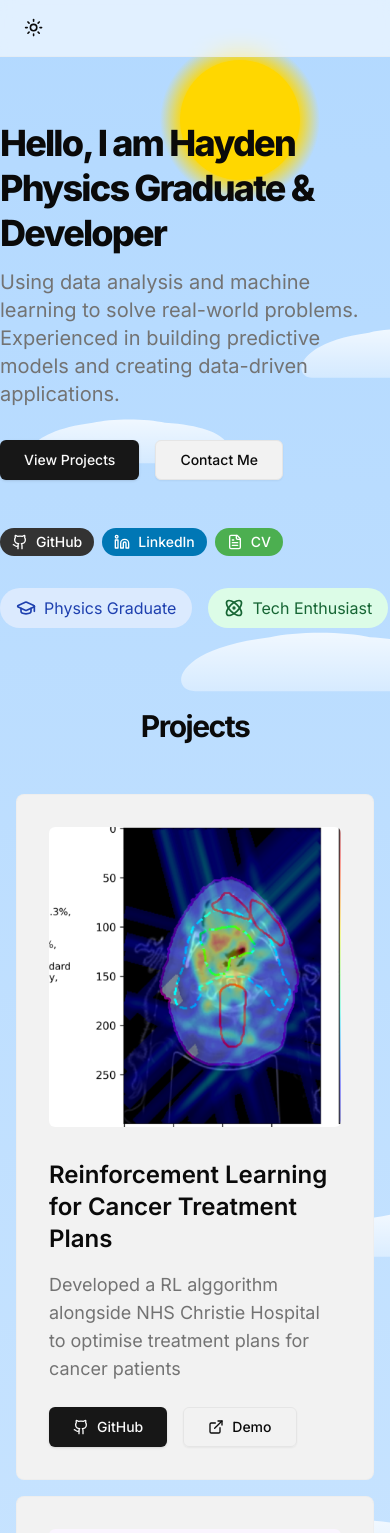
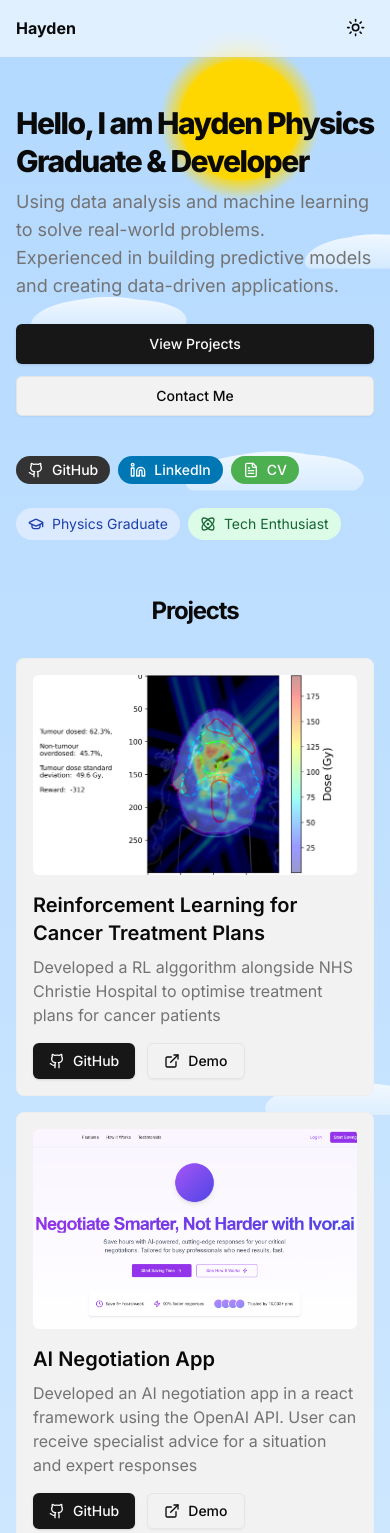
Before and after one commit to haydentbs/portfolio-website-3, a Next.js app: page / in a window 390 px wide. Shown: the top 1533 px of the page. Built offline with nearby package versions, Linux system fonts and the light colour scheme.

Commit message:
mobile optimisation

```diff
--- a/app/layout.tsx
+++ b/app/layout.tsx
@@ -17,6 +17,9 @@ export default function RootLayout({
 }) {
   return (
     <html lang="en" suppressHydrationWarning>
+      <head>
+        <meta name="viewport" content="width=device-width, initial-scale=1.0" />
+      </head>
       <body className={inter.className}>
         <ThemeProvider>
           {children}
--- a/components/background.tsx
+++ b/components/background.tsx
@@ -63,8 +63,11 @@ export default function Background() {
       if (!ctx || !canvas) return
       ctx.clearRect(0, 0, canvas.width, canvas.height)
 
+      // Adjust number of stars based on screen width
+      const starCount = window.innerWidth < 768 ? 40 : 100
+
       // Draw stars
-      const stars = Array.from({ length: 100 }, () => ({
+      const stars = Array.from({ length: starCount }, () => ({
         x: Math.random() * canvas.width,
         y: Math.random() * canvas.height,
         radius: Math.random() * 1.5
@@ -108,26 +111,28 @@ export default function Background() {
       ctx.arc(canvas.width - 150, 120, 60, 0, Math.PI * 2)
       ctx.fill()
 
-      // More clouds with varied sizes and positions
-      const clouds = [
-        // Top layer clouds
+      // Adjust number of clouds based on screen width
+      const isMobile = window.innerWidth < 768
+      const clouds = isMobile ? [
+        // Fewer clouds for mobile
+        { x: canvas.width * 0.1, y: window.innerHeight * 0.1, width: 140, height: 35 },
+        { x: canvas.width * 0.5, y: window.innerHeight * 0.15, width: 160, height: 40 },
+        { x: canvas.width * 0.8, y: window.innerHeight * 0.08, width: 130, height: 35 },
+        { x: canvas.width * 0.2, y: window.innerHeight * 0.3, width: 150, height: 40 },
+        { x: canvas.width * 0.7, y: window.innerHeight * 0.35, width: 140, height: 35 }
+      ] : [
+        // Original cloud configuration for desktop
         { x: canvas.width * 0.1, y: window.innerHeight * 0.1, width: 180, height: 45 },
         { x: canvas.width * 0.5, y: window.innerHeight * 0.15, width: 250, height: 60 },
         { x: canvas.width * 0.8, y: window.innerHeight * 0.08, width: 190, height: 50 },
-
-        // Middle layer clouds (further down)
         { x: canvas.width * 0.2, y: window.innerHeight * 0.3, width: 220, height: 50 },
         { x: canvas.width * 0.6, y: window.innerHeight * 0.35, width: 200, height: 55 },
         { x: canvas.width * 0.85, y: window.innerHeight * 0.28, width: 170, height: 45 },
-
-        // Lower layer clouds
         { x: canvas.width * 0.15, y: window.innerHeight * 0.5, width: 180, height: 45 },
         { x: canvas.width * 0.45, y: window.innerHeight * 0.45, width: 220, height: 55 },
         { x: canvas.width * 0.75, y: window.innerHeight * 0.55, width: 190, height: 50 },
-
-        // Additional lower clouds
         { x: canvas.width * 0.3, y: window.innerHeight * 0.65, width: 160, height: 40 },
-        { x: canvas.width * 0.7, y: window.innerHeight * 0.7, width: 200, height: 45 },
+        { x: canvas.width * 0.7, y: window.innerHeight * 0.7, width: 200, height: 45 }
       ]
 
       // Draw each cloud
--- a/components/header.tsx
+++ b/components/header.tsx
@@ -8,16 +8,18 @@ export default function Header() {
 
   return (
     <header className="sticky top-0 z-50 w-full border-b border-border/40 bg-background/95 backdrop-blur supports-[backdrop-filter]:bg-background/60">
-      <div className="container flex h-14 max-w-screen-2xl items-center pl-4">
-        <div className="mr-4 hidden md:flex">
-          <a className="mr-6 flex items-center space-x-2" href="/">
-            <span className="hidden font-bold sm:inline-block">Hayden</span>
+      <div className="container flex h-14 max-w-screen-2xl items-center justify-between px-4">
+        <div className="flex items-center">
+          <a className="flex items-center space-x-2" href="/">
+            <span className="font-bold">Hayden</span>
           </a>
-          <nav className="flex items-center space-x-6 text-sm font-medium">
-            <a className="transition-colors hover:text-foreground/80 text-foreground/60" href="#projects">Projects</a>
-          </nav>
         </div>
-        <div className="flex flex-1 items-center justify-between space-x-2 md:justify-end">
+
+        <nav className="hidden md:flex items-center space-x-6 text-sm font-medium">
+          <a className="transition-colors hover:text-foreground/80 text-foreground/60" href="#projects">Projects</a>
+        </nav>
+
+        <div className="flex items-center space-x-2">
           <button
             onClick={() => setTheme(theme === "dark" ? "light" : "dark")}
             className="inline-flex items-center justify-center rounded-md text-sm font-medium transition-colors focus-visible:outline-none focus-visible:ring-1 focus-visible:ring-ring disabled:pointer-events-none disabled:opacity-50 hover:bg-accent hover:text-accent-foreground h-9 py-2 w-9 px-0"
--- a/components/hero.tsx
+++ b/components/hero.tsx
@@ -3,17 +3,17 @@ import SocialTags from './social-tags'
 
 export default function Hero() {
   return (
-    <section className="container grid items-center gap-8 pt-16 pb-12 md:py-20">
-      <div className="flex max-w-[980px] flex-col items-start gap-3 md:ml-12">
-        <h1 className="text-4xl font-extrabold leading-tight tracking-tighter md:text-5xl lg:text-6xl">
+    <section className="container grid items-center gap-6 px-4 pt-12 pb-8 md:gap-8 md:pt-16 md:pb-12">
+      <div className="flex max-w-[980px] flex-col items-start gap-2 md:gap-3">
+        <h1 className="text-3xl font-extrabold leading-tight tracking-tighter md:text-5xl lg:text-6xl">
           Hello, I am Hayden <br className="hidden sm:inline" />
           Physics Graduate & Developer
         </h1>
-        <p className="max-w-[700px] text-xl text-muted-foreground">
+        <p className="max-w-[700px] text-lg md:text-xl text-muted-foreground">
           Using data analysis and machine learning to solve real-world problems. Experienced in building predictive models and creating data-driven applications.
         </p>
       </div>
-      <div className="flex gap-4 md:ml-12">
+      <div className="flex flex-col sm:flex-row gap-3 sm:gap-4">
         <a
           href="#projects"
           className="inline-flex items-center justify-center rounded-md text-sm font-medium transition-colors focus-visible:outline-none focus-visible:ring-1 focus-visible:ring-ring disabled:pointer-events-none disabled:opacity-50 bg-primary text-primary-foreground shadow hover:bg-primary/90 h-10 px-6 py-2"
@@ -27,16 +27,16 @@ export default function Hero() {
           Contact Me
         </a>
       </div>
-      <div className="md:ml-12">
+      <div>
         <SocialTags />
       </div>
-      <div className="flex items-center gap-4 md:ml-12">
-        <div className="flex items-center gap-2 bg-blue-100 text-blue-800 px-4 py-2 rounded-full">
-          <GraduationCap className="h-5 w-5" />
+      <div className="flex flex-wrap items-center gap-2 sm:gap-4">
+        <div className="flex items-center gap-2 bg-blue-100 text-blue-800 px-3 py-1.5 sm:px-4 sm:py-2 rounded-full text-sm">
+          <GraduationCap className="h-4 w-4 sm:h-5 sm:w-5" />
           <span>Physics Graduate</span>
         </div>
-        <div className="flex items-center gap-2 bg-green-100 text-green-800 px-4 py-2 rounded-full">
-          <Atom className="h-5 w-5" />
+        <div className="flex items-center gap-2 bg-green-100 text-green-800 px-3 py-1.5 sm:px-4 sm:py-2 rounded-full text-sm">
+          <Atom className="h-4 w-4 sm:h-5 sm:w-5" />
           <span>Tech Enthusiast</span>
         </div>
       </div>
--- a/components/projects.tsx
+++ b/components/projects.tsx
@@ -46,30 +46,30 @@ const projects = [
 
 export default function Projects() {
   return (
-    <section id="projects" className="container flex flex-col items-center justify-center py-8 md:py-12 lg:py-12">
-      <h2 className="text-3xl font-bold leading-tight tracking-tighter md:text-6xl mb-12 text-center">Projects</h2>
-      <div className="grid gap-4 md:grid-cols-1 max-w-[1400px] w-full mx-auto px-4 md:px-8">
+    <section id="projects" className="container flex flex-col items-center justify-center py-6 md:py-12">
+      <h2 className="text-2xl md:text-3xl font-bold leading-tight tracking-tighter md:text-6xl mb-8 md:mb-12 text-center">Projects</h2>
+      <div className="grid gap-4 w-full max-w-[1400px] mx-auto px-4">
         {projects.map((project, index) => (
-          <div key={index} className="group relative overflow-hidden rounded-lg border border-border/40 bg-card p-8 transition-all duration-300 ease-in-out hover:scale-[1.02] hover:shadow-lg">
-            <div className="flex flex-col md:flex-row gap-8">
-              <div className="md:w-1/2">
+          <div key={index} className="group relative overflow-hidden rounded-lg border border-border/40 bg-card p-4 md:p-8 transition-all duration-300 ease-in-out hover:scale-[1.02] hover:shadow-lg">
+            <div className="flex flex-col md:flex-row gap-4 md:gap-8">
+              <div className="w-full md:w-1/2">
                 <Image
                   src={project.image}
                   alt={project.title}
                   width={600}
                   height={400}
-                  className="rounded-md object-cover w-full h-[300px]"
+                  className="rounded-md object-cover w-full h-[200px] md:h-[300px]"
                 />
               </div>
-              <div className="md:w-1/2 flex flex-col justify-center">
-                <h3 className="text-2xl font-semibold mb-4">{project.title}</h3>
-                <p className="text-lg text-muted-foreground mb-6">{project.description}</p>
-                <div className="flex gap-4">
+              <div className="w-full md:w-1/2 flex flex-col justify-center">
+                <h3 className="text-xl md:text-2xl font-semibold mb-2 md:mb-4">{project.title}</h3>
+                <p className="text-base md:text-lg text-muted-foreground mb-4 md:mb-6">{project.description}</p>
+                <div className="flex gap-3 md:gap-4">
                   <a
                     href={project.github}
                     target="_blank"
                     rel="noopener noreferrer"
-                    className="inline-flex items-center justify-center rounded-md text-sm font-medium transition-colors focus-visible:outline-none focus-visible:ring-1 focus-visible:ring-ring disabled:pointer-events-none disabled:opacity-50 bg-primary text-primary-foreground shadow hover:bg-primary/90 h-10 px-6 py-2"
+                    className="inline-flex items-center justify-center rounded-md text-sm font-medium transition-colors focus-visible:outline-none focus-visible:ring-1 focus-visible:ring-ring disabled:pointer-events-none disabled:opacity-50 bg-primary text-primary-foreground shadow hover:bg-primary/90 h-9 md:h-10 px-4 md:px-6 py-2"
                   >
                     <Github className="mr-2 h-4 w-4" />
                     GitHub
@@ -78,7 +78,7 @@ export default function Projects() {
                     href={project.demo}
                     target="_blank"
                     rel="noopener noreferrer"
-                    className="inline-flex items-center justify-center rounded-md text-sm font-medium transition-colors focus-visible:outline-none focus-visible:ring-1 focus-visible:ring-ring disabled:pointer-events-none disabled:opacity-50 border border-input bg-transparent shadow-sm hover:bg-accent hover:text-accent-foreground h-10 px-6 py-2"
+                    className="inline-flex items-center justify-center rounded-md text-sm font-medium transition-colors focus-visible:outline-none focus-visible:ring-1 focus-visible:ring-ring disabled:pointer-events-none disabled:opacity-50 border border-input bg-transparent shadow-sm hover:bg-accent hover:text-accent-foreground h-9 md:h-10 px-4 md:px-6 py-2"
                   >
                     <ExternalLink className="mr-2 h-4 w-4" />
                     Demo
```
